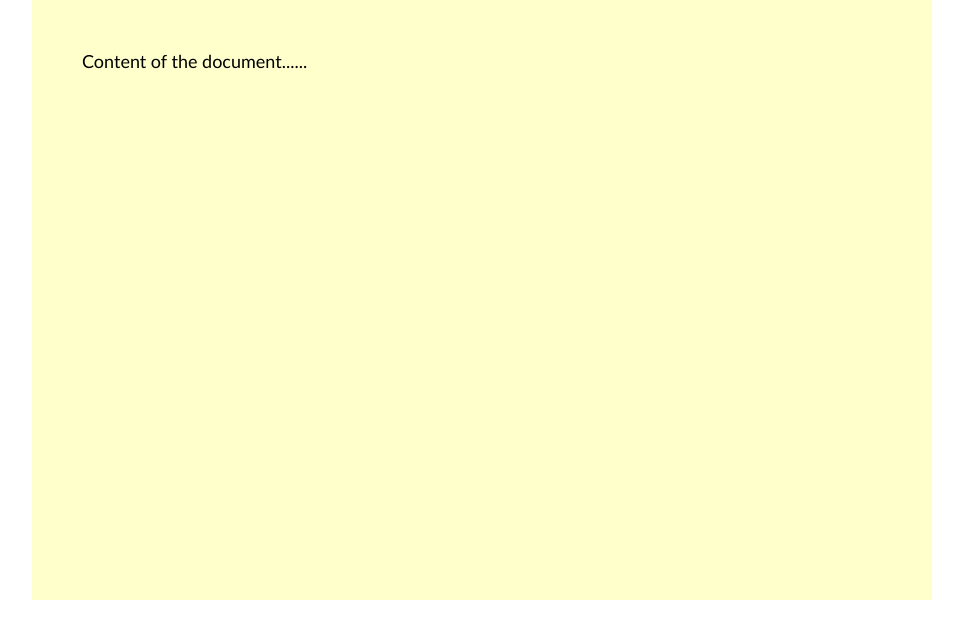
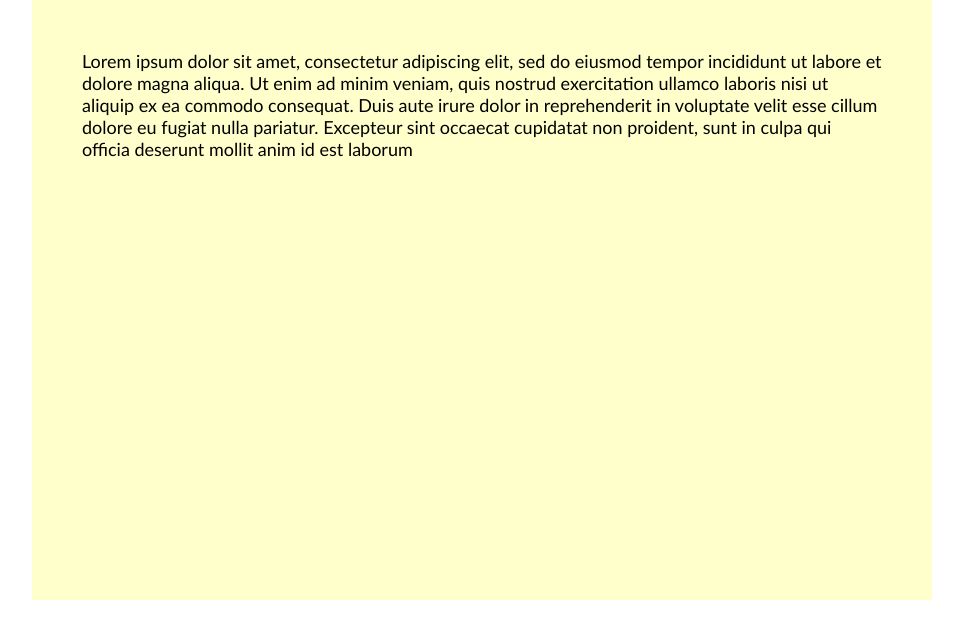
Before and after one commit to nponnen/newdesign, a plain HTML site: page index.html in a window 1280 px wide. Shown: the whole page, without its empty margins (158-1121 px from the left). Drawn offline with Linux system fonts and the light colour scheme.

Commit message:
Update index.html

```diff
--- a/index.html
+++ b/index.html
@@ -7,7 +7,7 @@
 </head>
 
 <body>
-<div id="wrapper">Content of the document......</div>
+<div id="wrapper">Lorem ipsum dolor sit amet, consectetur adipiscing elit, sed do eiusmod tempor incididunt ut labore et dolore magna aliqua. Ut enim ad minim veniam, quis nostrud exercitation ullamco laboris nisi ut aliquip ex ea commodo consequat. Duis aute irure dolor in reprehenderit in voluptate velit esse cillum dolore eu fugiat nulla pariatur. Excepteur sint occaecat cupidatat non proident, sunt in culpa qui officia deserunt mollit anim id est laborum</div>
 </body>
 
 </html>
```
